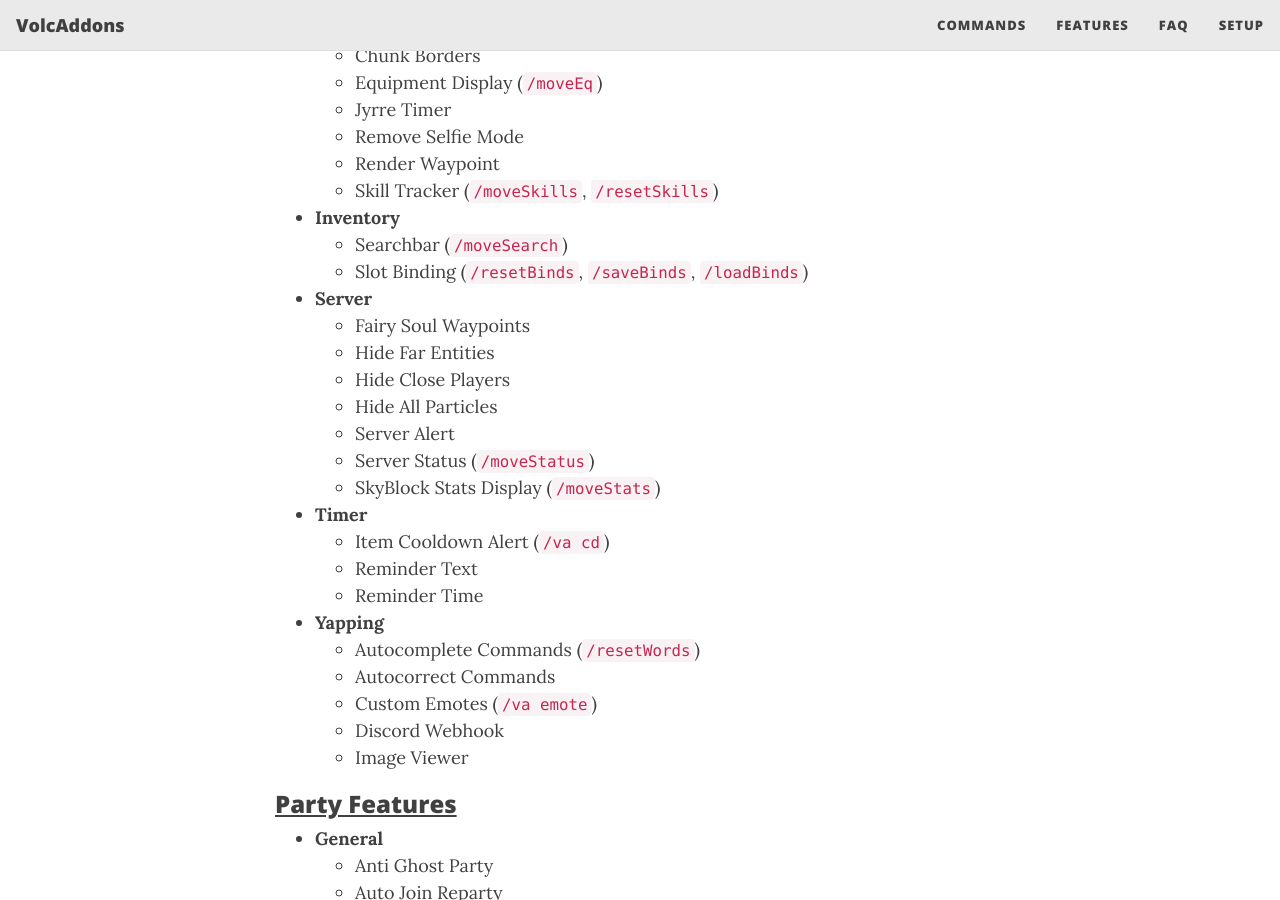
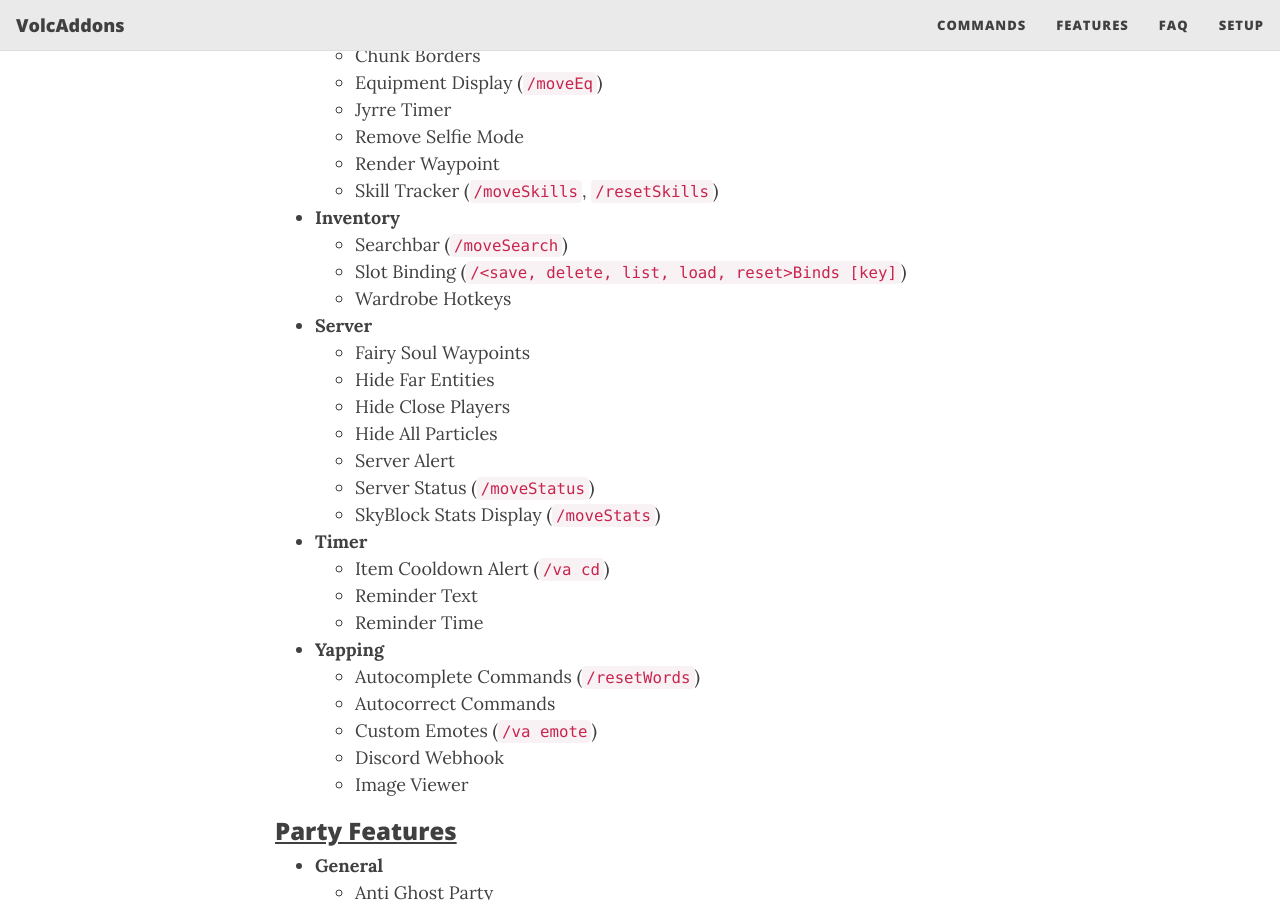
Before and after one commit to Volcaronitee1/volcaronitee1.github.io, a Jekyll site: the page built from features.md, in a window 1280 px wide and 900 px high, scrolled down 370 px. Built offline with Jekyll 4.4.1, drawn with Linux system fonts in a browser that asks for light colours; nearby versions of some CDN libraries; some of the changed text lies outside the part shown.

Commit message:
Update features.md

```diff
--- a/features.md
+++ b/features.md
@@ -15,7 +15,8 @@ subtitle: List of all features and their related commands.
     - Skill Tracker (`/moveSkills`, `/resetSkills`)
 - **Inventory**
     - Searchbar (`/moveSearch`)
-    - Slot Binding (`/resetBinds`, `/saveBinds`, `/loadBinds`)
+    - Slot Binding (`/<save, delete, list, load, reset>Binds [key]`)
+    - Wardrobe Hotkeys
 - **Server**
     - Fairy Soul Waypoints
     - Hide Far Entities
```
Also changed, not shown: other parts of features.md (+2 -0 lines).
